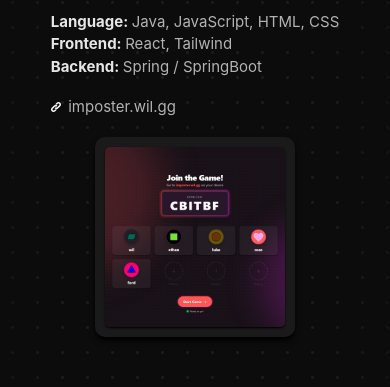
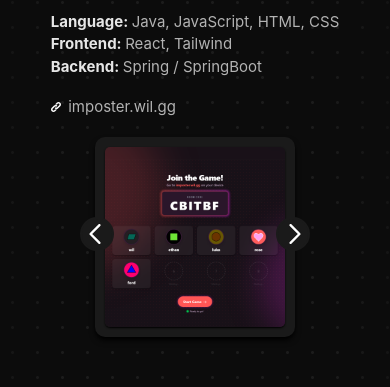
Before and after one commit to xWil/wil.gg-v2, a React (Vite) app: page / in a window 390 px wide. Shown: the part 1460-1847 px from the top of the page. Built offline with nearby package versions, Linux system fonts and the light colour scheme.

Commit message:
Can now scroll images on small screens

```diff
--- a/src/components/projects/ProjectImages.tsx
+++ /dev/null
@@ -1,40 +0,0 @@
-import {useImage} from "../imageview/ImageContext.tsx";
-import {useRef} from "react";
-import {observeVisible} from "../../ObserveVisibleHook.tsx";
-
-function getImage(image: string, isActive: boolean, setImage: Function) {
-    return (
-        <div key={image}
-             className="relative min-w-0 min-h-0 overflow-hidden rounded-sm shadow-black shadow-xs">
-            <img src={image} alt="Project image"
-                 loading={isActive ? "eager" : "lazy"} decoding="async"
-                 onClick={() => setImage(image)}
-                 className="absolute inset-0 block size-full object-cover object-center cursor-zoom-in transition-transform duration-200 hover:scale-[1.02]"/>
-        </div>
-    )
-}
-
-function ProjectImages({imageSets, active}: { imageSets: string[][], active: number }) {
-    const ref = useRef<HTMLDivElement>(null);
-    const isVisible: boolean = observeVisible(ref);
-
-    const {setImage} = useImage();
-
-    return (
-        <div ref={ref} className={`relative shrink-0 aspect-square size-40 md:size-64 lg:size-96 4xl:size-112 rounded-lg bg-background-light shadow-black shadow-md
-        transition-transform duration-300 ${isVisible ?  "" : "translate-x-16 opacity-0" }`}>
-            {imageSets.map((images, i) => (
-                <div key={i} aria-hidden={i !== active} className={`${i === active ? "opacity-100" : "opacity-0 pointer-events-none"}`}>
-                    <div className={`max-md:hidden absolute inset-2 grid grid-cols-2 grid-rows-2 gap-2 transition-opacity duration-200`}>
-                        { images.map((image) => getImage(image, i === active, setImage)) }
-                    </div>
-                    <div className={`md:hidden absolute inset-2 grid transition-opacity duration-200`}>
-                        { getImage(images[0], i === active, setImage) }
-                    </div>
-                </div>
-            ))}
-        </div>
-    );
-}
-
-export default ProjectImages;
--- a/src/components/projects/Projects.tsx
+++ b/src/components/projects/Projects.tsx
@@ -1,6 +1,6 @@
 import {useEffect, useRef, useState} from "react";
 import ProjectInfo from "./ProjectInfo.tsx";
-import ProjectImages from "./ProjectImages.tsx";
+import ProjectImages from "./images/ProjectImages.tsx";
 import {projects} from "./ProjectData.tsx";
 import SectionTitle from "../common/SectionTitle.tsx";
 import {observeVisible} from "../../ObserveVisibleHook.tsx";
--- /dev/null
+++ b/src/components/projects/images/ImageScroller.tsx
@@ -0,0 +1,27 @@
+import ProjectImage from "./ProjectImage.tsx";
+import {useState} from "react";
+import ScrollButton from "./ScrollButton.tsx";
+
+function ImageScroller({ images, isActive }: { images: string[], isActive: boolean}) {
+    const [image, setImage] = useState(0);
+
+    const scrollLeft = () => {
+        if (image == 0) setImage(images.length - 1);
+        else setImage(image - 1);
+    }
+
+    const scrollRight = () => {
+        if (image == images.length - 1) setImage(0)
+        else setImage(image + 1);
+    }
+
+    return(
+        <div className={`md:hidden absolute inset-2 grid transition-opacity duration-200`}>
+            <ProjectImage image={images[image]} isActive={isActive}/>
+            <ScrollButton onClick={scrollLeft} left={true}/>
+            <ScrollButton onClick={scrollRight} left={false}/>
+        </div>
+    )
+}
+
+export default ImageScroller;
--- /dev/null
+++ b/src/components/projects/images/ProjectImage.tsx
@@ -0,0 +1,16 @@
+import {useImage} from "../../imageview/ImageContext.tsx";
+
+function ProjectImage({ image, isActive }: { image:string, isActive: boolean }) {
+    const {setImage} = useImage();
+    return (
+        <div key={image}
+             className="relative min-w-0 min-h-0 overflow-hidden rounded-sm shadow-black shadow-xs transition-transform duration-200 hover:scale-[1.02]">
+            <img src={image} alt="Project image"
+                 loading={isActive ? "eager" : "lazy"} decoding="async"
+                 onClick={() => setImage(image)}
+                 className="absolute inset-0 block size-full object-cover object-center cursor-zoom-in"/>
+        </div>
+    )
+}
+
+export default ProjectImage;
--- /dev/null
+++ b/src/components/projects/images/ProjectImages.tsx
@@ -0,0 +1,25 @@
+import {useRef} from "react";
+import {observeVisible} from "../../../ObserveVisibleHook.tsx";
+import ProjectImage from "./ProjectImage.tsx";
+import ImageScroller from "./ImageScroller.tsx";
+
+function ProjectImages({imageSets, active}: { imageSets: string[][], active: number }) {
+    const ref = useRef<HTMLDivElement>(null);
+    const isVisible: boolean = observeVisible(ref);
+
+    return (
+        <div ref={ref} className={`relative shrink-0 aspect-square size-40 md:size-64 lg:size-96 4xl:size-112 rounded-lg bg-background-light shadow-black shadow-md
+        transition-transform duration-300 ${isVisible ?  "" : "translate-x-16 opacity-0" }`}>
+            {imageSets.map((images, i) => (
+                <div key={i} aria-hidden={i !== active} className={`${i === active ? "opacity-100" : "opacity-0 pointer-events-none"}`}>
+                    <div className={`max-md:hidden absolute inset-2 grid grid-cols-2 grid-rows-2 gap-2 transition-opacity duration-200`}>
+                        { images.map((image) => (<ProjectImage image={image} isActive={i === active}/>)) }
+                    </div>
+                    <ImageScroller images={images} isActive={i === active}/>
+                </div>
+            ))}
+        </div>
+    );
+}
+
+export default ProjectImages;
--- /dev/null
+++ b/src/components/projects/images/ScrollButton.tsx
@@ -0,0 +1,11 @@
+function ScrollButton({ onClick, left }: {onClick: () => void, left: boolean}) {
+    return(
+        <div onClick={onClick} className={`absolute ${left ? "-left-5" : "-right-5"} top-1/2 -translate-y-4 z-10 bg-background-light p-1 rounded-full border-2 border-background-light
+        transition-all duration-300 hover:border-background-light-hover ${left ? "hover:-rotate-8" : "hover:rotate-8"}`}>
+            <img src={"/icons/" + (left ? "left-arrow.svg" : "right-arrow.svg")} alt={left ? "Left arrow" : "Right arrow"} loading="lazy" decoding="async"
+                 className={`size-4 aspect-square ${left ? "translate-x-[-0.1rem]" : "translate-x-[0.1rem]"}`}/>
+        </div>
+    )
+}
+
+export default ScrollButton;
```
Also changed, not shown: public/icons/left-arrow.svg (added), public/icons/right-arrow.svg (added).
